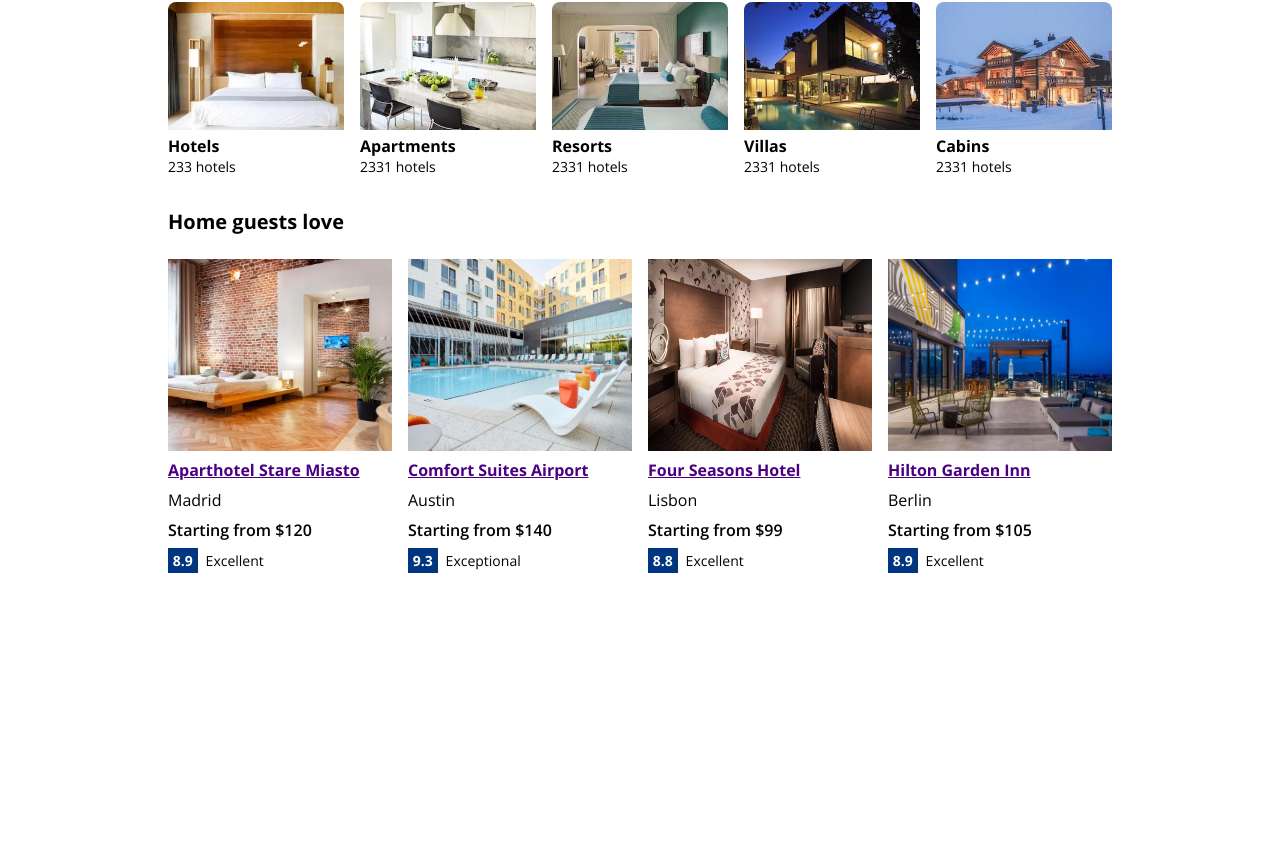
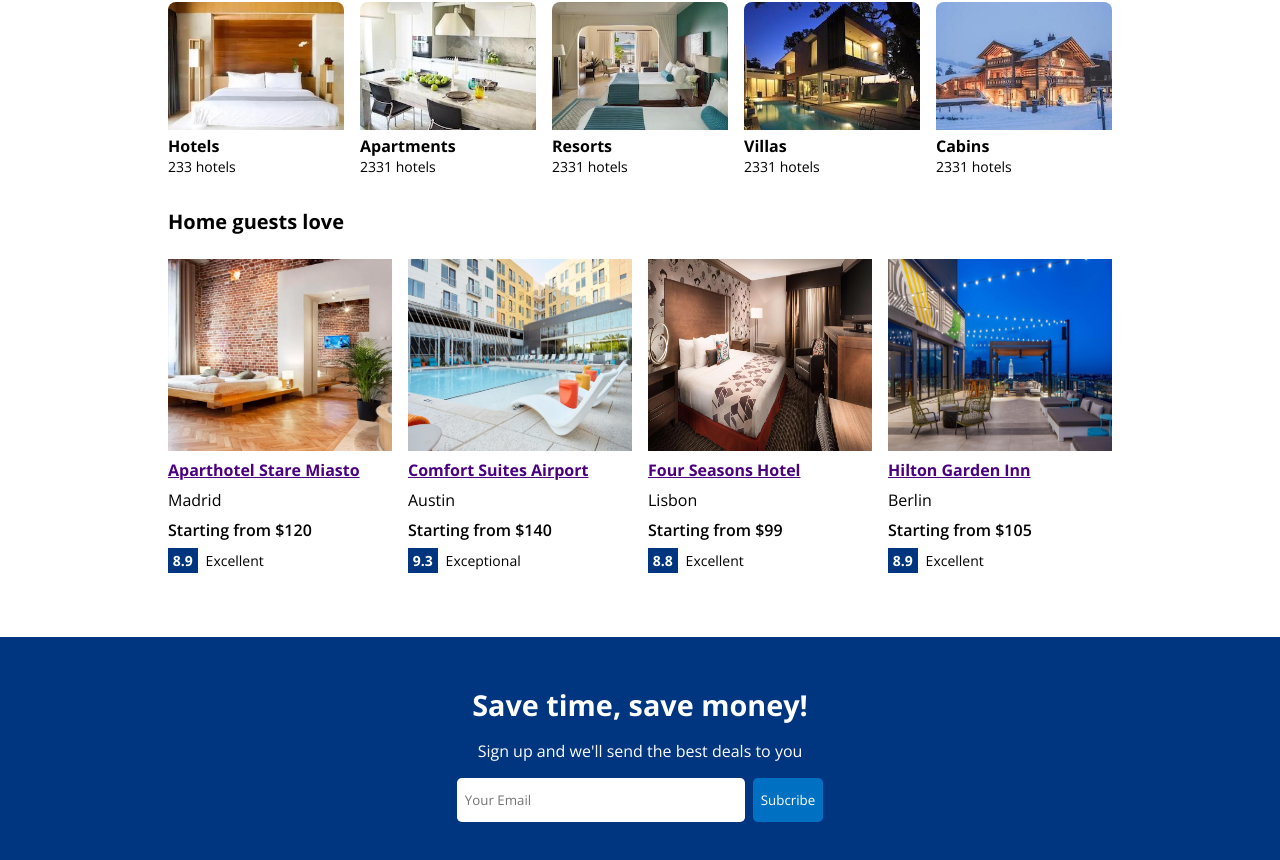
Before and after one commit to binhtran432k/funix, a React (Create React App) app in the folder RJS301x_1.0-A_VN/asm1/: page / in a window 1280 px wide. Shown: the part 732-1592 px from the top of the page. Before the commit the page ends 1321 px from the top, so only its background shows below. Built offline with nearby package versions, Linux system fonts and the light colour scheme.

Commit message:
feat(reactjs/asm1): add subcribe

```diff
--- a/RJS301x_1.0-A_VN/asm1/src/components/index.js
+++ b/RJS301x_1.0-A_VN/asm1/src/components/index.js
@@ -2,6 +2,7 @@ import City from "./city/City";
 import Header from "./header/Header";
 import Hotel from "./hotel/Hotel";
 import Navbar from "./navbar/Navbar";
+import Subcribe from "./subcribe/Subcribe";
 import Type from "./type/Type";
 
-export { City, Header, Hotel, Navbar, Type };
+export { City, Header, Hotel, Navbar, Subcribe, Type };
--- /dev/null
+++ b/RJS301x_1.0-A_VN/asm1/src/components/subcribe/Subcribe.css
@@ -0,0 +1,47 @@
+.subcribe {
+  margin-top: 3rem;
+  padding: 3rem 0;
+  background-color: var(--primary);
+  color: var(--light);
+}
+
+.subcribe__body {
+  display: flex;
+  flex-direction: column;
+  align-items: center;
+}
+
+.subcribe__title {
+  font-size: 1.8rem;
+}
+
+.subcribe__description {
+  margin: 1rem 0;
+}
+
+.subcribe__form {
+  display: flex;
+  gap: 0.5rem;
+}
+
+.subcribe__input {
+  width: 18rem;
+}
+
+.subcribe__button {
+  display: inline-block;
+  cursor: pointer;
+  background-color: var(--secondary);
+  color: var(--light);
+}
+
+.subcribe__button:hover {
+  background-color: rgba(var(--secondary-rgb), 0.8);
+}
+
+.subcribe__input,
+.subcribe__button {
+  padding: 0.8rem 0.5rem;
+  border-radius: 0.3rem;
+  border: none;
+}
--- /dev/null
+++ b/RJS301x_1.0-A_VN/asm1/src/components/subcribe/Subcribe.jsx
@@ -0,0 +1,34 @@
+import "./Subcribe.css";
+
+/**
+ * @param {SubmitEvent} e
+ */
+const handleSubmit = (e) => {
+  e.preventDefault();
+  alert("This feature is not implemented yet!");
+};
+
+const Subcribe = () => {
+  return (
+    <div className="subcribe">
+      <div className="subcribe__body container">
+        <h2 className="subcribe__title">Save time, save money!</h2>
+        <div className="subcribe__description">
+          Sign up and we'll send the best deals to you
+        </div>
+        <form onSubmit={handleSubmit} className="subcribe__form">
+          <input
+            type="email"
+            placeholder="Your Email"
+            className="subcribe__input"
+          />
+          <button type="submit" className="subcribe__button">
+            Subcribe
+          </button>
+        </form>
+      </div>
+    </div>
+  );
+};
+
+export default Subcribe;
--- a/RJS301x_1.0-A_VN/asm1/src/layouts/default/Default.jsx
+++ b/RJS301x_1.0-A_VN/asm1/src/layouts/default/Default.jsx
@@ -1,4 +1,4 @@
-import { Navbar } from "../../components";
+import { Navbar, Subcribe } from "../../components";
 
 const Default = (props) => {
   return (
@@ -7,6 +7,9 @@ const Default = (props) => {
         <Navbar />
       </header>
       <main>{props.children}</main>
+      <footer>
+        <Subcribe />
+      </footer>
     </>
   );
 };
```
